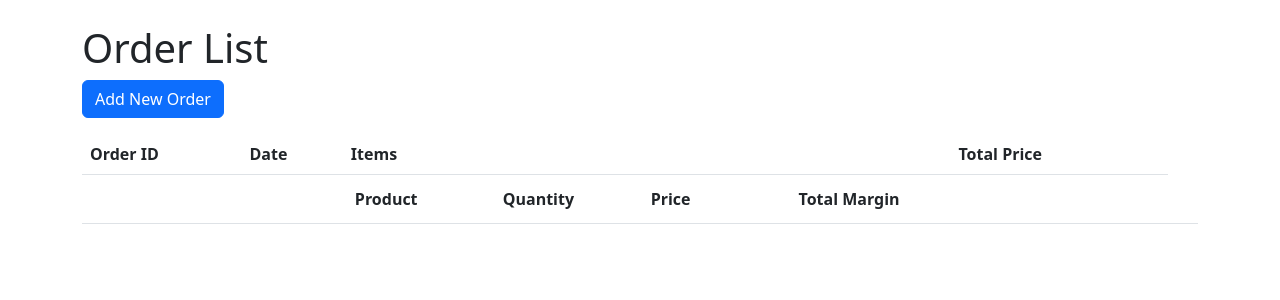
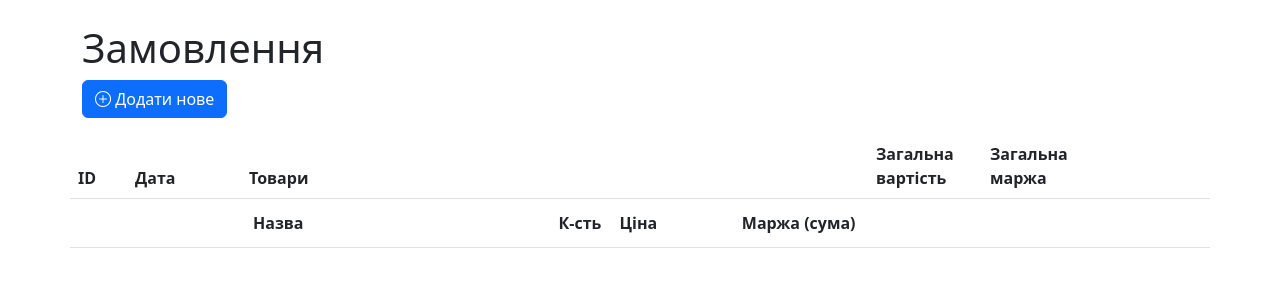
Before and after one commit to bombilo51/vivit_share, a Flask app: page /order/list in a window 1280 px wide. Shown: the part 56-356 px from the top of the page. Run offline with Flask 3, Linux system fonts and the light colour scheme; the visitor is signed in with stand-in values (Sample User, id 1); data that the repository does not hold is empty; parts of the project's set-up code (start-up, migrations or seed data) failed here and were passed over; some libraries are stand-ins or nearby versions.

```diff
--- a/app/static/css/order/add.css
+++ b/app/static/css/order/add.css
@@ -4,6 +4,7 @@
     border: 1px solid #ced4da;
     border-radius: 0.375rem;
     background-color: #fff;
+    text-overflow: ellipsis;
 }
 
 .select2-container--bootstrap-5 .select2-selection__rendered {
@@ -33,5 +34,5 @@
 
 .select2-container--bootstrap-5.select2-container--focus .select2-selection {
     border-color: #86b7fe;
-    box-shadow: 0 0 0 0.25rem rgba(13,110,253,.25);
+    box-shadow: 0 0 0 0.25rem rgba(13, 110, 253, .25);
 }
--- a/app/templates/analytics/sum.html
+++ b/app/templates/analytics/sum.html
@@ -11,11 +11,11 @@
 {% block content %}
   <div class="row">
     <div class="col-md-3">
-      <label for="startDate" class="form-label"><strong>Date</strong></label>
+      <label for="startDate" class="form-label"><strong>Дата початку</strong></label>
       <input type="text" class="form-control datepicker" id="startDate" name="startDate" placeholder="Select date" autocomplete="off" />
     </div>
     <div class="col-md-3">
-      <label for="endDate" class="form-label"><strong>Date</strong></label>
+      <label for="endDate" class="form-label"><strong>Дата кінця</strong></label>
       <input type="text" class="form-control datepicker" id="endDate" name="endDate" placeholder="Select date" autocomplete="off" />
     </div>
   </div>
--- a/app/templates/base.html
+++ b/app/templates/base.html
@@ -8,6 +8,7 @@
     <link rel="icon" href="{{ url_for('static', filename='img/favicon-32x32.png') }}" type="image/x-icon">
     <!-- Bootstrap 5.3 CDN -->
     <link href="https://cdn.jsdelivr.net/npm/bootstrap@5.3.0/dist/css/bootstrap.min.css" rel="stylesheet">
+    <link rel="stylesheet" href="https://cdn.jsdelivr.net/npm/bootstrap-icons@1.13.1/font/bootstrap-icons.min.css">
     {% block head %}
 
     {% endblock head %}
@@ -38,7 +39,7 @@
         </div>
         <div>
             {% if current_user.is_authenticated %}
-                {{current_user.username}}
+                {{ current_user.username }}
                 <a class="btn btn-outline-danger" href="{{ url_for('auth.logout') }}">Logout</a>
             {% else %}
                 You must <a class="" href="{{ url_for('auth.login') }}">Login</a>!
@@ -48,7 +49,7 @@
     </div>
 </nav>
 
-    <div class="container">
+<div class="container-lg">
     {% block content %}{% endblock %}
 </div>
 
--- a/app/templates/order/list.html
+++ b/app/templates/order/list.html
@@ -1,19 +1,36 @@
 {% extends "base.html" %}
 
-{% block title %}Orders{% endblock %}
+{% block title %}Замовлення{% endblock %}
 
 
 
 {% block content %}
-    <h1>Order List</h1>
-    <a href="{{ url_for('order.add_order') }}" class="btn btn-primary mb-3">Add New Order</a>
+    <div class="row">
+        <h1>Замовлення</h1>
+        <div class="col">
+            <a href="{{ url_for('order.add_order') }}" class="btn btn-primary mb-3"> <i class="bi bi-plus-circle"></i> Додати нове</a>
+        </div>
+    </div>
+
+    <div class="row">
+
+
         <table class="table">
+            <colgroup>
+                <col style="width: 5%">
+                <col style="width: 10%">
+                <col style="width: 55%">
+                <col style="width: 10%">
+                <col style="width: 10%">
+                <col style="width: 10%">
+            </colgroup>
             <thead>
             <tr>
-            <th>Order ID</th>
-            <th>Date</th>
-            <th>Items</th>
-            <th>Total Price</th>
+                <th>ID</th>
+                <th>Дата</th>
+                <th>Товари</th>
+                <th>Загальна вартість</th>
+                <th>Загальна маржа</th>
                 <th></th>
             </tr>
             </thead>
@@ -24,16 +41,16 @@
                 <th>
                     <table class="table table-sm table-borderless mb-0">
                         <colgroup>
-                        <col class="w-25">
-                        <col class="w-25">
-                        <col class="w-25">
-                        <col class="w-25">
+                            <col style="width: 50%">
+                            <col style="width: 10%">
+                            <col style="width: 20%">
+                            <col style="width: 20%">
                         </colgroup>
                         <tr>
-                        <td>Product</td>
-                        <td>Quantity</td>
-                        <td>Price</td>
-                        <td>Total Margin</td>
+                            <td>Назва</td>
+                            <td>К-сть</td>
+                            <td>Ціна</td>
+                            <td>Маржа (сума)</td>
                         </tr>
                     </table>
                 </th>
@@ -48,31 +65,37 @@
                     <td>
                         <table class="table table-sm table-borderless mb-0">
                             <colgroup>
-                            <col class="w-25">
-                            <col class="w-25">
-                            <col class="w-25">
-                            <col class="w-25">
+                                <col style="width: 50%">
+                                <col style="width: 10%">
+                                <col style="width: 20%">
+                                <col style="width: 20%">
                             </colgroup>
                             {% for item in order.items %}
                                 <tr>
                                     <td>{{ item.product.name }}</td>
                                     <td>x{{ item.quantity }}</td>
-                                <td>{{ '%.2f' | format(item.unit_price * item.quantity) }} UAH</td>
-                                <td>{{ '%.2f' | format(item.product.margin * item.quantity) }} UAH</td>
+                                    <td>{{ '%.2f' | format(item.unit_price * item.quantity) }} </td>
+                                    <td>{{ '%.2f' | format(item.product.margin * item.quantity) }} </td>
                                 </tr>
                             {% endfor %}
                         </table>
                     </td>
-                <td>{{ '%.2f' | format(order.total) }} UAH</td>
+                    <td>{{ '%.2f' | format(order.total) }} </td>
+                    <td>{{ '%.2f' | format(order.total_margin) }} </td>
                     <td>
                         <a href="{{ url_for('order.edit_order', order_id=order.id) }}"
-                       class="btn btn-sm btn-warning">Edit</a>
-                    <a onclick="deleteOrder({{ order.id }})" class="btn btn-sm btn-danger">Delete</a>
+                           class="btn btn-sm btn-warning">
+                            <i class="bi bi-pencil"></i>
+                        </a>
+                        <a onclick="deleteOrder({{ order.id }})" class="btn btn-sm btn-danger">
+                            <i class="bi bi-trash"></i>
+                        </a>
                     </td>
                 </tr>
             {% endfor %}
             </tbody>
         </table>
+    </div>
 {% endblock %}
 
 {% block scripts %}
--- a/run.py
+++ b/run.py
@@ -1,6 +1,17 @@
 from app import create_app
+from app.models import Product
+from app.extensions import db
+from app.utils import normalize_text
+
 
 app = create_app()
 
+with app.app_context():
+    products = Product.query.all()
+    for p in products:
+        p.name_search = normalize_text(p.name)
+
+    db.session.commit()
+
 if __name__ == '__main__':
     app.run(debug=True)
```
Also changed, not shown: app/models.py (+9 -0 lines), app/product/routes.py (+5 -2 lines), app/static/js/order/add.js (+17 -8 lines), app/templates/analytics/stats.html (+4 -4 lines), app/templates/order/add.html (+23 -13 lines), app/templates/order/edit.html (+31 -16 lines), app/utils.py (+18 -0 lines), migrations/versions/06f2295a322d_product_name_search.py (added, +34 -0 lines). Lines whose indentation alone changed are shown as unchanged.
